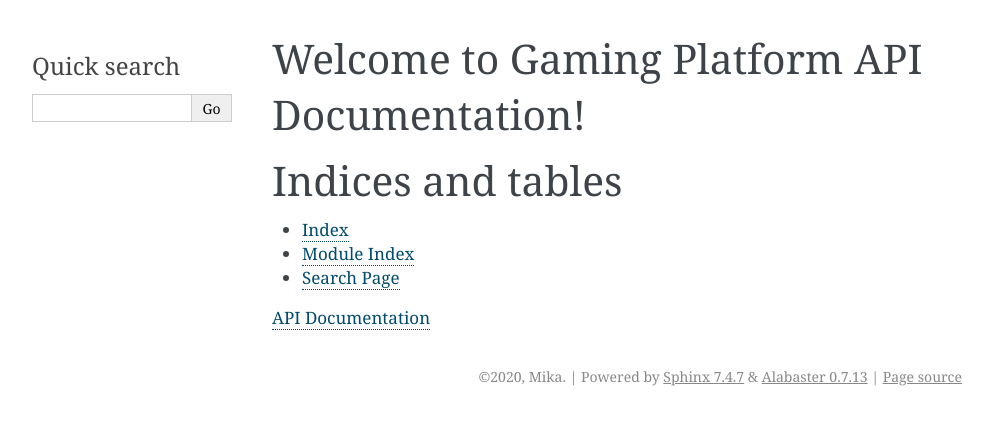
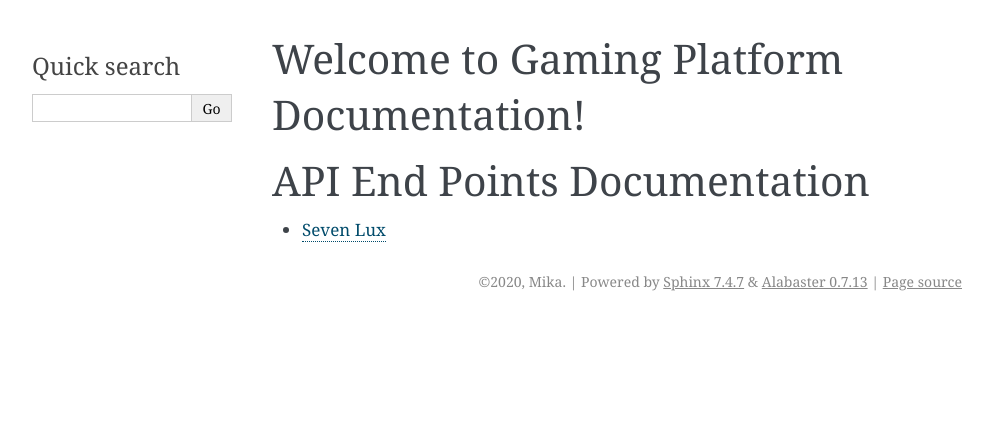
Before and after one commit to angelieorosco/gaming_platform, a Sphinx documentation site: the page built from docs/source/index.rst, in a window 1280 px wide. Shown: the top 425 px of the page, without its empty margins (148-1141 px from the left). Built offline with Sphinx 7.4.7, drawn with Linux system fonts in a browser that asks for light colours.

Commit message:
updated docs

```diff
--- a/docs/source/index.rst
+++ b/docs/source/index.rst
@@ -3,8 +3,8 @@
    You can adapt this file completely to your liking, but it should at least
    contain the root `toctree` directive.
 
-Welcome to Gaming Platform API Documentation!
-=============================================
+Welcome to Gaming Platform Documentation!
+=========================================
 
 .. toctree::
    :maxdepth: 2
@@ -12,11 +12,7 @@ Welcome to Gaming Platform API Documentation!
 
 
 
-Indices and tables
-==================
+API End Points Documentation
+============================
 
-* :ref:`genindex`
-* :ref:`modindex`
-* :ref:`search`
-
-`API Documentation <https://docs.google.com/spreadsheets/d/1nqE4SBPGBymhloTFrXbgJ6oYnMlvaqjl_kD5rdH8_B0/edit?usp=sharing>`_
+* `Seven Lux <https://docs.google.com/spreadsheets/d/1nqE4SBPGBymhloTFrXbgJ6oYnMlvaqjl_kD5rdH8_B0/edit?usp=sharing>`_
```
